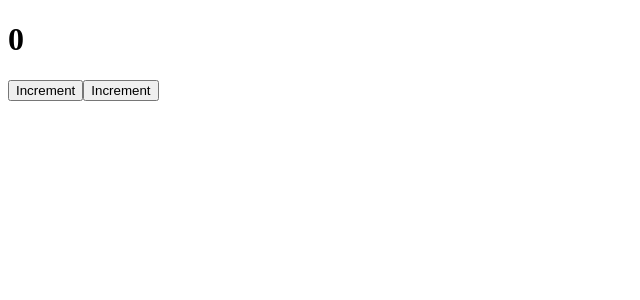
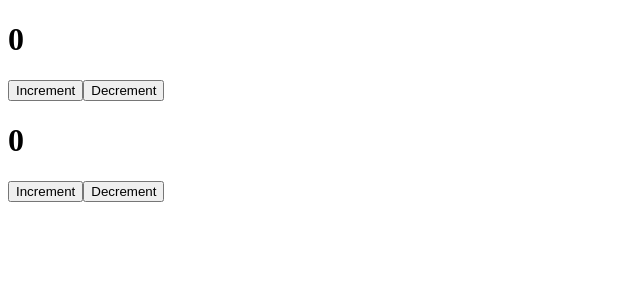
Before and after one commit to roman-lakhnov/blog-test-react.js-app, a React (Create React App) app: page / in a window 1280 px wide. Shown: the top 300 px of the page, without its empty margins (0-640 px from the left). Built offline with nearby package versions, Linux system fonts and the light colour scheme.

Commit message:
ClassCounter added

```diff
--- a/src/App.js
+++ b/src/App.js
@@ -1,5 +1,6 @@
 import React, { useState } from 'react'
 import Counter from './components/Counter.jsx'
+import ClassCounter from './components/ClassCounter.jsx'
 
 function App() {
   const [value,setValue]=useState('input text')
@@ -7,6 +8,7 @@ function App() {
 	return (
 		<div className='App'>
 		<Counter/>
+		<ClassCounter/>
 		</div>
 	)
 }
--- /dev/null
+++ b/src/components/ClassCounter.jsx
@@ -0,0 +1,32 @@
+import React, { Component } from 'react'
+
+class ClassCounter extends Component {
+	constructor(props) {
+		super(props)
+		this.state = {
+			count: 0
+		}
+		this.handleIncrement = this.handleIncrement.bind(this)
+		this.handleDecrement = this.handleDecrement.bind(this)
+	}
+	handleIncrement() {
+		this.setState(
+			{count: this.state.count + 1}
+		)
+	}
+	handleDecrement() {
+		this.setState({count: this.state.count - 1
+		})
+	}
+	render() {
+		return (
+			<div>
+				<h1>{this.state.count}</h1>
+				<button onClick={this.handleIncrement}>Increment</button>
+				<button onClick={this.handleDecrement}>Decrement</button>
+			</div>
+		)
+	}
+}
+
+export default ClassCounter
--- a/src/components/Counter.jsx
+++ b/src/components/Counter.jsx
@@ -14,7 +14,7 @@ const Counter = () => {
         <div>
             <h1>{count}</h1>
             <button onClick={increment}>Increment</button>
-			<button onClick={decrement}>Increment</button>
+			<button onClick={decrement}>Decrement</button>
         </div>
     )
 
```
